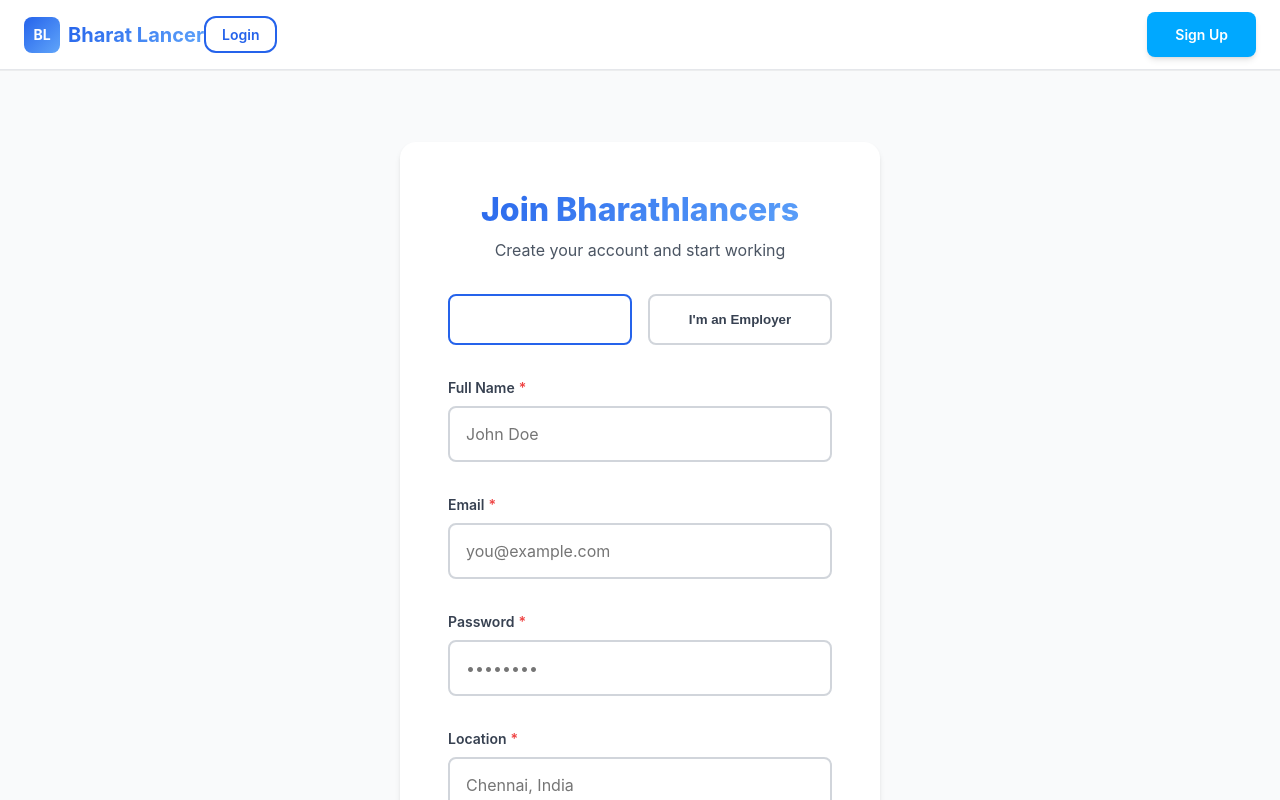
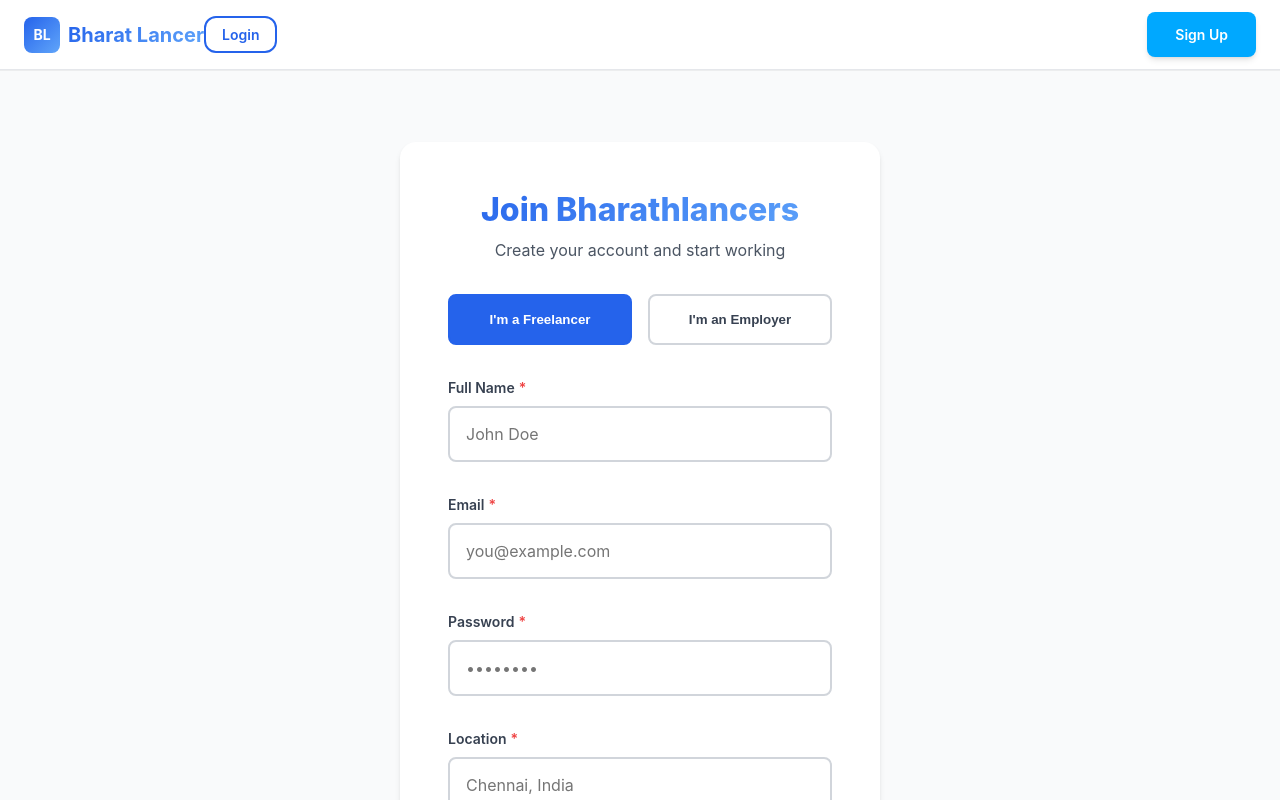
Before and after one commit to aragulkumar/bharat-lancer, a React (Vite) app in the folder frontend/: page /register in a window 1280 px wide. Shown: the top 800 px of the page. Built offline with nearby package versions, Linux system fonts and the light colour scheme.

Commit message:
fix: make role selection buttons visible in both light and dark modes

```diff
--- a/frontend/src/pages/Auth.css
+++ b/frontend/src/pages/Auth.css
@@ -89,7 +89,7 @@
     padding: var(--spacing-md);
     border: 2px solid var(--gray-300);
     border-radius: var(--radius-md);
-    background: var(--white);
+    background: transparent;
     color: var(--gray-700);
     font-weight: 600;
     cursor: pointer;
@@ -99,13 +99,31 @@
 
 .role-btn:hover {
     border-color: var(--primary-blue);
-    background: var(--light-blue);
+    background: rgba(37, 99, 235, 0.05);
+    color: var(--primary-blue);
 }
 
 .role-btn.active {
     border-color: var(--primary-blue);
-    background: var(--gradient-primary);
-    color: var(--white);
+    background: var(--primary-blue);
+    color: white;
+}
+
+/* Dark mode fixes */
+[data-theme='dark'] .role-btn {
+    border-color: var(--border-light);
+    color: var(--gray-600);
+}
+
+[data-theme='dark'] .role-btn:hover {
+    border-color: var(--primary-blue);
+    background: rgba(59, 130, 246, 0.1);
+    color: var(--primary-blue);
+}
+
+[data-theme='dark'] .role-btn.active {
+    background: var(--primary-blue);
+    color: white;
 }
 
 /* Mobile */
```
